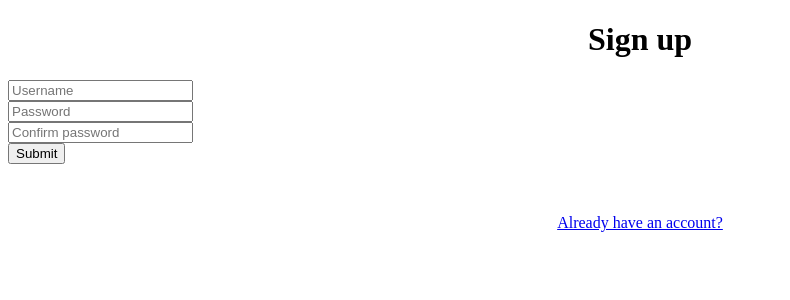
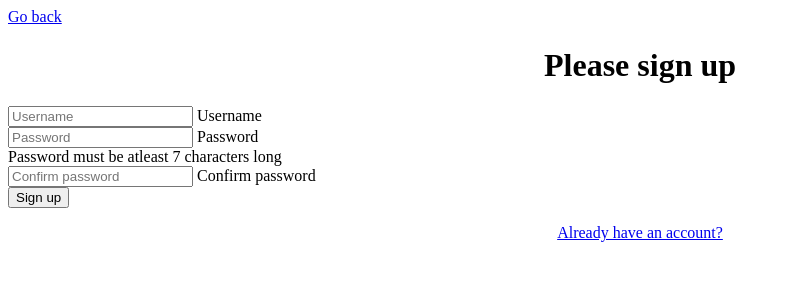
Before and after one commit to TahmidMahin/Todo-list, a Python web app: template templates/signup.html in a window 1280 px wide. Shown: the top 300 px of the page, without its empty margins (0-790 px from the left). Run offline with Jinja, Linux system fonts and the light colour scheme; the template is opened without the code that fills it, so the values that code supplies are empty.

Commit message:
Update signup.html

```diff
--- a/templates/signup.html
+++ b/templates/signup.html
@@ -1,17 +1,30 @@
 {% extends "universal.html" %}
 
 {% block desc %}
-<h1 align="center">Sign up</h1>
-<form action="/signup" method="post">
-	<input placeholder="Username" type="text" name="username">
-	<br>
-	<input placeholder="Password" type="password" name="password">
-	<br>
-	<input placeholder="Confirm password", type="password", name="confirmpassword">
-	<br>
-	<input type="submit"><br>
-</form>
-<p align="center">{{message}}</p>
-<br>
-<a href="/login"> <p align="center">Already have an account?</p> </a>
+<a href="/">Go back</a><br>
+<main class="form-signin">
+
+	<form action="/signup" method="post">
+		<h1 align="center" class="h3 mb-3 fw-normal">Please sign up</h1>
+
+		<div class="form-floating">
+			<input id="username" placeholder="Username" type="text" name="username" class="form-control">
+			<label for="username">Username</label>
+		</div>
+		<div class="form-floating">
+			<input id="password" placeholder="Password" type="password" name="password" class="form-control">
+			<label for="password">Password</label>
+			<div id="passwordHelpBlock" class="form-text">Password must be atleast 7 characters long</div>
+		</div>
+		<div class="form-floating">
+			<input id="confirmpassword" placeholder="Confirm password" type="password" name="password" class="form-control">
+			<label for="confirmpassword">Confirm password</label>
+		</div>
+
+		<button class="w-100 btn btn-lg btn-primary" type="submit">Sign up</button>
+	</form>
+	<p align="center">{{message}}</p>
+	<a href="/login"> <p align="center">Already have an account?</p> </a>
+</main>
+
 {% endblock %}
```
